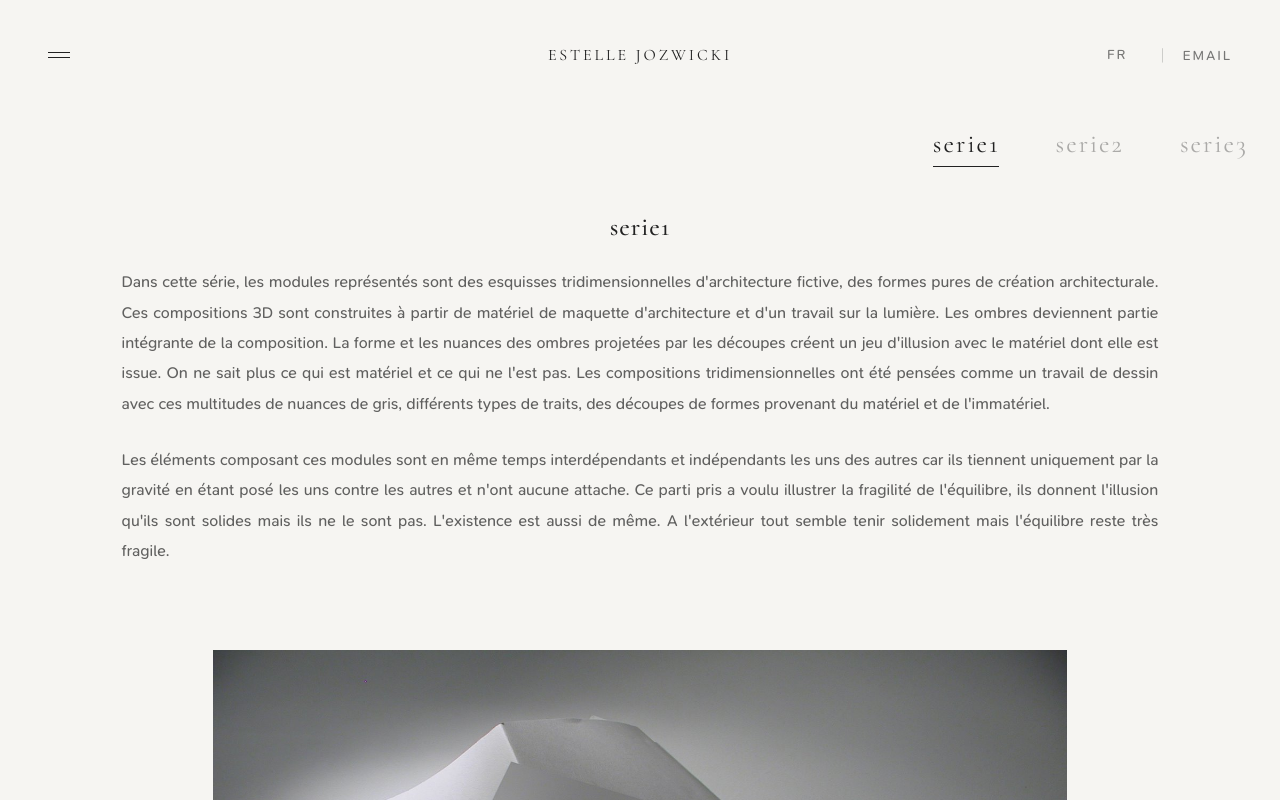
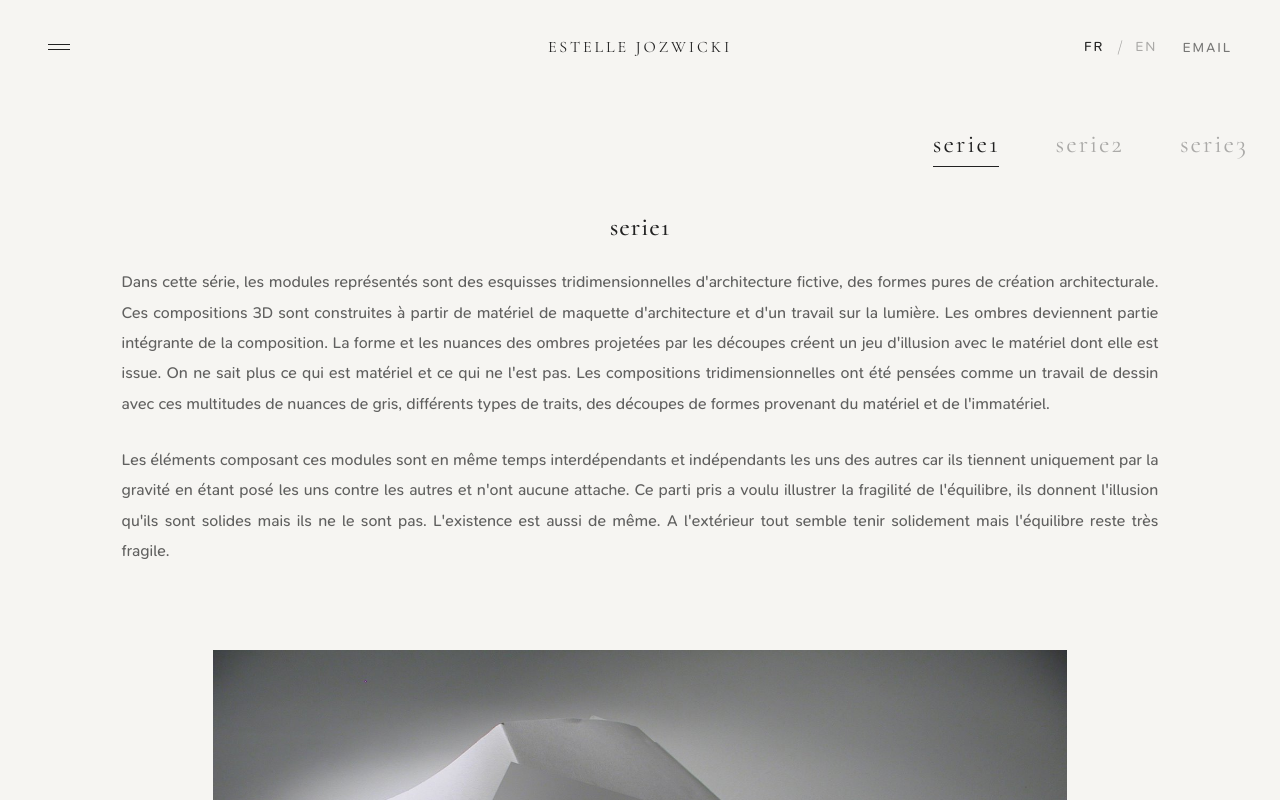
Before and after one commit to sashatemereva13/estelle-jozwicki, a React (Vite) app: page /oeuvres in a window 1280 px wide. Shown: the top 800 px of the page. Built offline with nearby package versions, Linux system fonts and the light colour scheme.

Commit message:
langauge toggle ui ux adjastments

```diff
--- a/src/components/Navbar.jsx
+++ b/src/components/Navbar.jsx
@@ -74,11 +74,29 @@ export default function Navbar() {
       {/* RIGHT */}
       <div className="navRight">
         {/* language */}
-        <button className="langToggle" onClick={toggle}>
-          {lang.toUpperCase()}
-        </button>
+        <div className="langSwitch">
+          <button
+            className={`langItem ${lang === "fr" ? "active" : ""}`}
+            onClick={() => {
+              if (lang !== "fr") toggle();
+            }}
+          >
+            FR
+          </button>
 
-        <span className="divider">|</span>
+          <span className="langDivider">/</span>
+
+          <button
+            className={`langItem ${lang === "en" ? "active" : ""}`}
+            onClick={() => {
+              if (lang !== "en") toggle();
+            }}
+          >
+            EN
+          </button>
+        </div>
+
+        {/* <span className="divider">|</span> */}
 
         {/* contact */}
         <div className="contactWrapper">
--- a/src/css/Navbar.css
+++ b/src/css/Navbar.css
@@ -208,6 +208,48 @@
   transform: translateY(-3px);
 }
 
+/* ========================================
+   LANGUAGE SWITCH
+======================================== */
+
+.langSwitch {
+  display: flex;
+  align-items: center;
+  gap: 0.4rem;
+}
+
+.langItem {
+  background: none;
+  border: none;
+  cursor: pointer;
+
+  padding: 0.4rem;
+
+  font-family: "SNPro", sans-serif;
+  font-size: 0.85rem;
+  letter-spacing: 0.14em;
+  text-transform: uppercase;
+
+  color: var(--text);
+
+  opacity: 0.35;
+  transition: opacity 0.25s ease;
+
+  position: relative;
+}
+
+.langItem:hover {
+  opacity: 0.8;
+}
+
+.langItem.active {
+  opacity: 1;
+}
+
+.langDivider {
+  opacity: 0.4;
+}
+
 @media (max-width: 768px) {
   .navRight {
     gap: 0.5rem;
```
